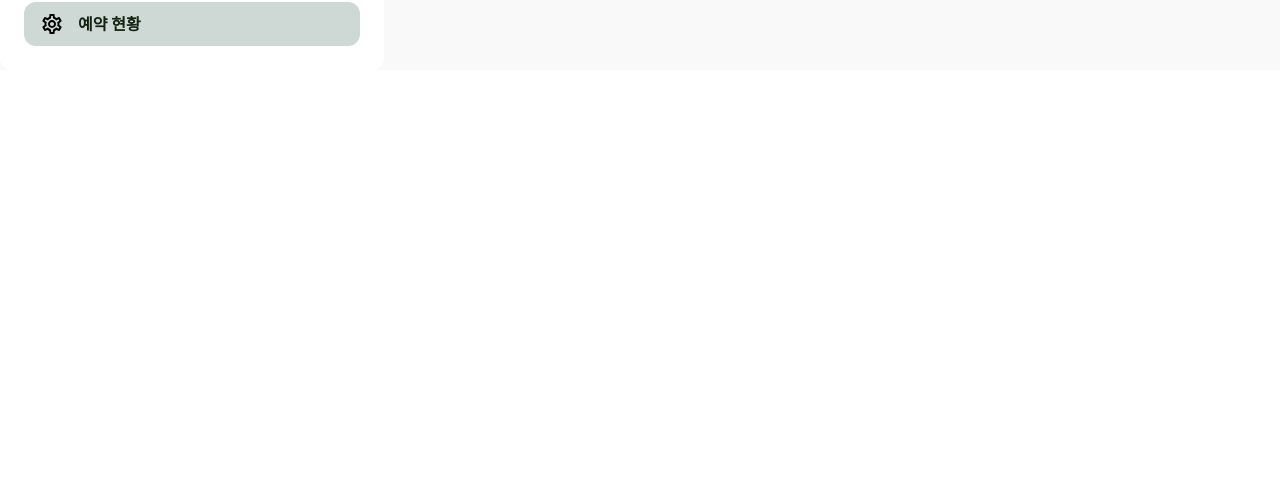
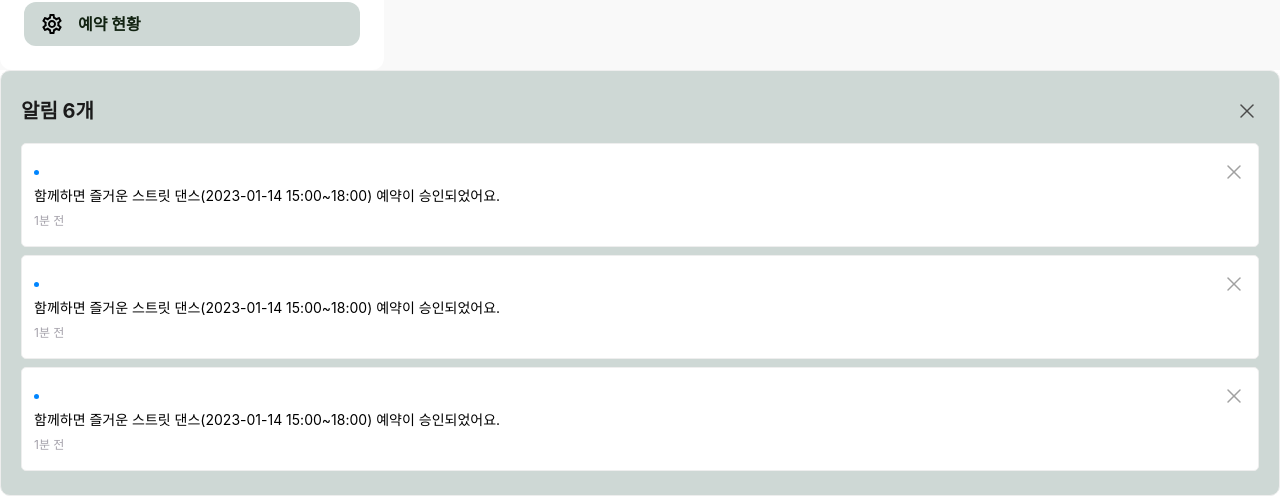
Before and after one commit to gayeongX0916/GlobalNomad, a Next.js app: page / in a window 1280 px wide. Both pictures are taken after a click on the button "누르기". Shown: the part 386-882 px from the top of the page. Before the commit the page ends 800 px from the top, so only its background shows below. Built offline with nearby package versions, Linux system fonts and the light colour scheme.

Commit message:
[feat/#25] 알림 모달 컴포넌트 생성

```diff
--- a/src/components/Modal/BaseModal.tsx
+++ b/src/components/Modal/BaseModal.tsx
@@ -5,7 +5,7 @@ import CloseIcon from "@/assets/close_icon.svg";
 import Image from "next/image";
 
 interface BaseModalProps extends ModalProps {
-  mode: "action" | "alert";
+  mode: "action" | "notification";
   title: string;
   children: ReactNode;
 }
@@ -19,7 +19,13 @@ export function BaseModal({
 }: BaseModalProps) {
   return (
     <Dialog open={isOpen} onClose={onClose}>
-      <div className="bg-white px-[23px] pt-[24px] pb-[32px] rounded-[24px] min-w-[327px] border border-gray-200 w-full">
+      <div
+        className={`min-w-[327px] border border-gray-200 w-full ${
+          mode === "action"
+            ? "bg-white px-[23px] pt-[24px] pb-[32px] rounded-[24px]"
+            : "bg-green-100 px-[20px] py-[24px] rounded-[10px]"
+        }`}
+      >
         <div className="flex items-center justify-between w-full">
           <span
             className={`font-bold text-black ${
@@ -34,7 +40,7 @@ export function BaseModal({
               alt="닫기"
               width={40}
               height={40}
-              className={`${mode === "alert" && "w-[24px] h-[24px]"}`}
+              className={`${mode === "notification" && "w-[24px] h-[24px]"}`}
             />
           </button>
         </div>
--- /dev/null
+++ b/src/components/Modal/NotificationModal.tsx
@@ -0,0 +1,24 @@
+import { ModalProps } from "@/types/modalProps";
+import { BaseModal } from "./BaseModal";
+import { NotificationItem } from "../Notification/NotificationItem";
+
+interface AlertModalProps extends ModalProps {
+  id: number;
+}
+
+export function NotificationModal({ id, isOpen, onClose }: AlertModalProps) {
+  return (
+    <BaseModal
+      mode="notification"
+      isOpen={isOpen}
+      onClose={onClose}
+      title="알림 6개"
+    >
+      <div className="flex flex-col gap-y-[8px] mt-[16px]">
+        <NotificationItem />
+        <NotificationItem />
+        <NotificationItem />
+      </div>
+    </BaseModal>
+  );
+}
--- /dev/null
+++ b/src/components/Notification/NotificationItem.tsx
@@ -0,0 +1,21 @@
+import CloseIcon from "@/assets/close_icon_gray.svg";
+import Image from "next/image";
+
+type NotificationItemProps = {};
+
+export function NotificationItem({}) {
+  return (
+    <section className="bg-white px-[12px] py-[16px] border border-gray-200 rounded-[5px] flex flex-col">
+      <div className="flex justify-between items-center">
+        <div className="w-[5px] h-[5px] bg-blue-500 rounded-full"></div>
+        <button className="cursor-pointer">
+          <Image src={CloseIcon} alt="닫기" width={24} height={24} />
+        </button>
+      </div>
+      <span className="text-md whitespace-normal">
+        함께하면 즐거운 스트릿 댄스(2023-01-14 15:00~18:00) 예약이 승인되었어요.
+      </span>
+      <span className="text-xs text-gray-600 mt-[4px]">1분 전</span>
+    </section>
+  );
+}
```
Also changed, not shown: src/assets/close_icon_gray.svg (added), src/assets/notification_icon.svg (added).
